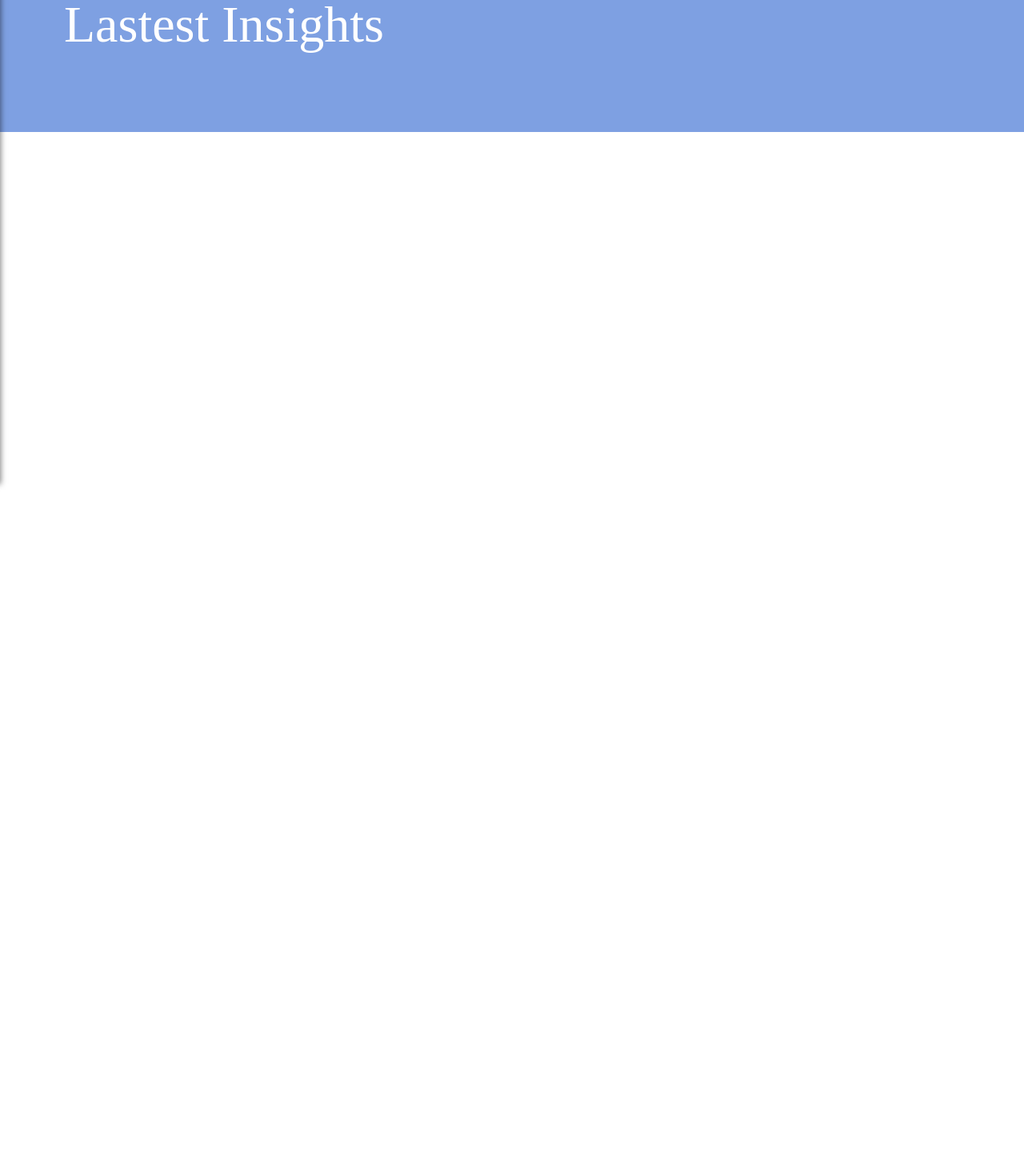
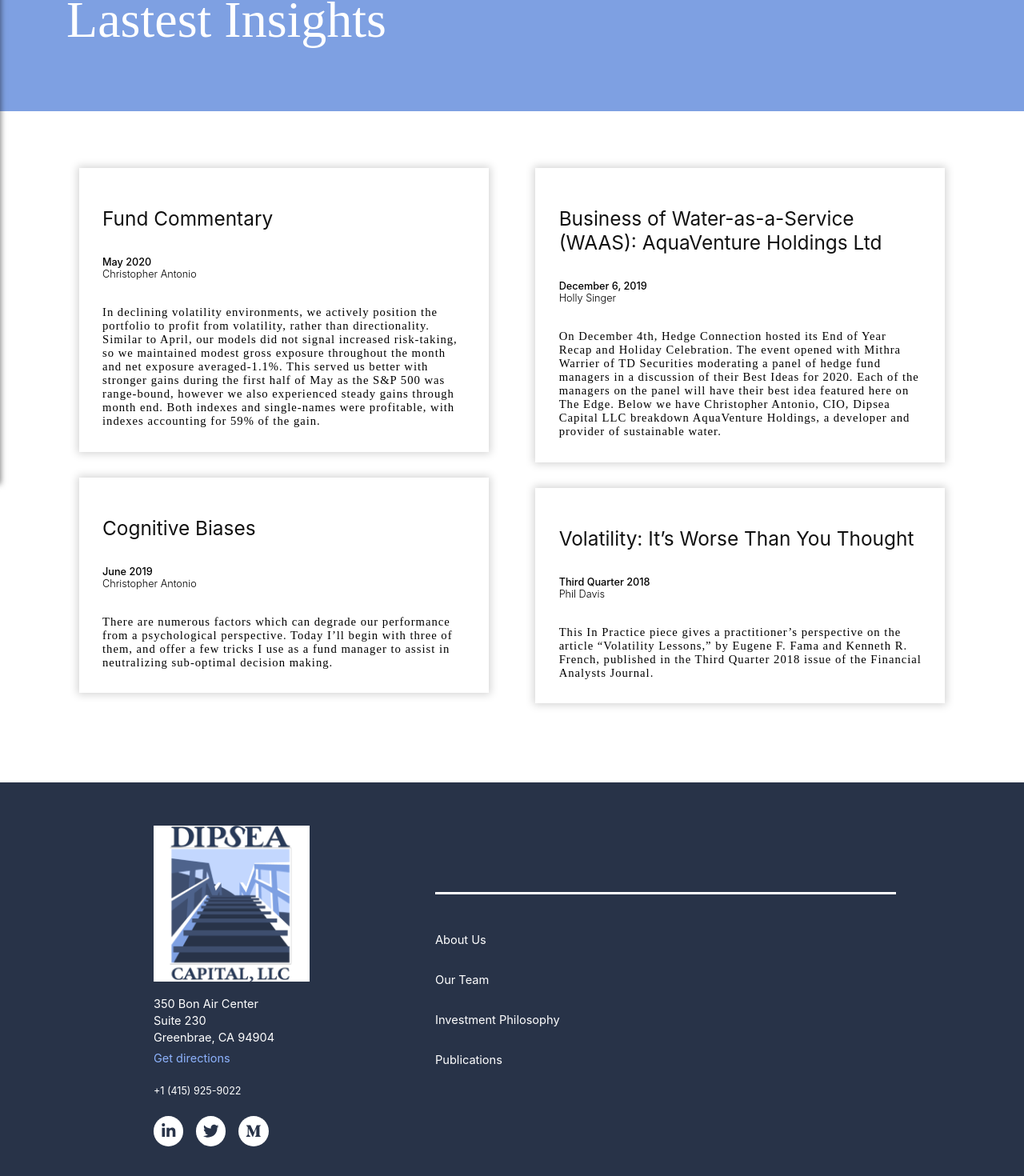
Before and after one commit to christopher-antonio/DipseaCapital-Main-Website, a Next.js app: page /publications in a window 1280 px wide. Shown: the part 195-1665 px from the top of the page at 80% size. Before the commit the page ends 800 px from the top, so only its background shows below. Built offline with nearby package versions, Linux system fonts and the light colour scheme.

Commit message:
compatible till ipad pro

```diff
--- a/components/PhilosophyPage/List.js
+++ b/components/PhilosophyPage/List.js
@@ -9,14 +9,14 @@
                 {
                     `
                     .list h4 {
-                        font-size: 30px;
+                        font-size: calc(100vw * 2 / 131 + 5px);
                         font-family: 'Prata', serif;
                         margin: 1rem 0;
                     }
 
                     .about-1 {
-                        font-size: 19px;
-                        line-height: 45px;
+                        font-size: calc(100vw * 19 / 1310 + 0px);
+                        line-height: calc(100vw * 8 / 262 + 0px);
                         font-weight: 300;
                     }
                     `
--- /dev/null
+++ b/components/PublicationPage/Card.js
@@ -0,0 +1,64 @@
+const Card = ( props ) => {
+
+    const goTo = () => {
+        window.open( props.content.link );
+    };
+
+    return (
+        <React.Fragment>
+            <div className='card' data-aos='fade-up' data-aos-delay={ props.delay }>
+                <div className='head' onClick={ goTo }>{ props.content.head }</div>
+                <div className='date'>{ props.content.date }</div>
+                <div className='author'>{ props.content.author }</div>
+                <div className='desc'>{ props.content.desc }</div>
+            </div>
+            <style jsx>
+                {
+                    `
+                    .card {
+                        width: 100%;
+                        height: auto;
+                        box-shadow: 0 0 10px 2px lightgrey;
+                        margin: 2rem 0;
+                    }
+
+                    .head {
+                        font-size: calc(100vw * 5 / 262 + 0px);
+                        padding: 3rem calc(100vw * 3 / 131 + 0px) 2rem calc(100vw * 3 / 131 + 0px);
+                        color: #111111;
+                        cursor: pointer;
+                        transition: 0.2s ease-in-out;
+                    }
+
+                    .head:hover {
+                        color: #4E638C;
+                    }
+
+                    .date {
+                        font-size: calc(100vw * 13 / 1310 + 0px);
+                        font-weight: 500;
+                        padding: 0 calc(100vw * 3 / 131 + 0px) 0 calc(100vw * 3 / 131 + 0px);
+                    }
+
+                    .author {
+                        font-size: calc(100vw * 13 / 1310 + 0px);
+                        font-weight: 300;
+                        padding: 0 calc(100vw * 3 / 131 + 0px) 2rem calc(100vw * 3 / 131 + 0px);
+                    }
+
+                    .desc {
+                        font-size: calc(100vw * 3 / 262 + 0px);
+                        font-weight: 400;
+                        padding: 0 calc(100vw * 3 / 131 + 0px) calc(100vw * 3 / 131 + 0px) calc(100vw * 3 / 131 + 0px);
+                        font-family: 'Prata',serif;
+                        letter-spacing: 1px;
+                        color: #000;
+                    }
+                    `
+                }
+            </style>
+        </React.Fragment>
+    );
+};
+
+export default Card;
--- a/pages/index.js
+++ b/pages/index.js
@@ -56,7 +56,7 @@
             </ul>
           </div>
         </div>
-        <div data-aos='fade-up'><Footer /></div>
+        <Footer />
       </main>
 
       <style jsx>{
--- a/pages/publications.js
+++ b/pages/publications.js
@@ -4,6 +4,7 @@
 import PageHeading from '../shared/PageHeading';
 import Aos from 'aos';
 import Footer from '../shared/Footer';
+import Card from '../components/PublicationPage/Card';
 
 const publications = () => {
 
@@ -16,6 +17,38 @@
         Aos.init( { duration: 1200 } );
     } );
 
+    const card1 = {
+        head: 'Volatility: It’s Worse Than You Thought',
+        date: 'Third Quarter 2018',
+        author: 'Phil Davis',
+        desc: 'This In Practice piece gives a practitioner’s perspective on the article “Volatility Lessons,” by Eugene F. Fama and Kenneth R. French, published in the Third Quarter 2018 issue of the Financial Analysts Journal.',
+        link: 'https://www.cfainstitute.org/research/financial-analysts-journal/2018/ip-v3-n1-12-volatility-worse-than-thought'
+    };
+
+    const card2 = {
+        head: 'Business of Water-as-a-Service (WAAS): AquaVenture Holdings Ltd',
+        date: 'December 6, 2019',
+        author: 'Holly Singer',
+        desc: 'On December 4th, Hedge Connection hosted its End of Year Recap and Holiday Celebration. The event opened with Mithra Warrier of TD Securities moderating a panel of hedge fund managers in a discussion of their Best Ideas for 2020.  Each of the managers on the panel will have their best idea featured here on The Edge. Below we have Christopher Antonio, CIO, Dipsea Capital LLC breakdown AquaVenture Holdings, a developer and provider of sustainable water.',
+        link: 'https://hedgeconnection.com/blog/?p=11336'
+    };
+
+    const card3 = {
+        head: 'Cognitive Biases',
+        date: 'June 2019',
+        author: 'Christopher Antonio',
+        desc: 'There are numerous factors which can degrade our performance from a psychological perspective. Today I’ll begin with three of them, and offer a few tricks I use as a fund manager to assist in neutralizing sub-optimal decision making.',
+        link: ''
+    };
+
+    const card4 = {
+        head: 'Fund Commentary',
+        date: 'May 2020',
+        author: 'Christopher Antonio',
+        desc: 'In declining volatility environments, we actively position the portfolio to profit from volatility, rather than directionality. Similar to April, our models did not signal increased risk-taking, so we maintained modest gross exposure throughout the month and net exposure averaged-1.1%. This served us better with stronger gains during the first half of May as the S&P 500 was range-bound, however we also experienced steady gains through month end. Both indexes and single-names were profitable, with indexes accounting for 59% of the gain.',
+        link: 'https://www.dropbox.com/s/bp63ul531swl33o/Dipsea%20Capital%20LP%20May%202020%20investor%20letter.pdf?dl=0'
+    };
+
     return (
         <div className="container">
             <Head>
@@ -25,10 +58,36 @@
             </Head>
             <main>
                 <PageHeading head={ headDetail } />
+                <div className='main-sub'>
+                    <div className='sub-left'>
+                        <Card content={ card4 } delay={ 0 } />
+                        <Card content={ card3 } delay={ 0 } />
+                    </div>
+                    <div className='sub-right'>
+                        <Card content={ card2 } delay={ 200 } />
+                        <Card content={ card1 } delay={ 200 } />
+                    </div>
+                </div>
             </main>
+            <Footer />
             <style jsx>
                 {
                     `
+                    .main-sub {
+                        height: 100vh;
+                        width: 100%;
+                        display: flex;
+                        align-items: flex-start;
+                        justify-content: center;
+                        margin-top: calc(100vw * 4 / 131 + 0px);
+                    }
+
+                    .sub-left, .sub-right {
+                        height: 80%;
+                        width: 40%;
+                        margin: 0 calc(100vw * 3 / 131 + 0px);
+                    }
+
                     `
                 }
             </style>
--- a/pages/team.js
+++ b/pages/team.js
@@ -68,7 +68,7 @@
                 </div>
 
             </main>
-            <div data-aos='fade-up'><Footer /></div>
+            <Footer />
             <style jsx>
                 {
                     `
@@ -108,7 +108,7 @@
                       .the-team {
                         background-image: linear-gradient(white, white, #e6e6e6);
                         background-repeat: no-repeat;
-                        height: 60vh;
+                        height: calc(100vw * 90 / 256 + 130px);
                         width: 100%;
                         display: flex;
                         flex-direction: column;
--- a/shared/Footer.js
+++ b/shared/Footer.js
@@ -1,7 +1,9 @@
 import Link from 'next/link';
 import { FaLinkedinIn, FaTwitter, FaMediumM } from 'react-icons/fa';
+import { useEffect } from 'react';
 
 const Footer = () => {
+
     const goTo = () => {
         window.open( 'https://www.google.com/maps/place/Dipsea+Capital/@37.9452467,-122.5241261,17z/data=!3m1!4b1!4m5!3m4!1s0x80859a446de34fc3:0xb0b6faf3b01150f5!8m2!3d37.9452467!4d-122.5219374' );
     };
@@ -10,7 +12,7 @@
         window.open('https://www.linkedin.com/company/dipsea-capital-llc/')
     }
     return (
-        <div className='footer'>
+        <div className='footer' data-aos='fade-up'>
             <div className='dipsea-side'>
                 <img src='/DipseaLogo.png' alt='dipsea logo' />
                 <div className='address'>
@@ -21,9 +23,9 @@
                 <div className='direction' onClick={ goTo }>Get directions</div>
                 <div className='number'>+1 (415) 925-9022</div>
                 <div className='icons'>
-                    <div className='linkedin' onClick={goLinkedIn}><FaLinkedinIn color="#283348" size={ 20 } /></div>
-                    <div className='twitter' onClick={goLinkedIn}><FaTwitter color="#283348" size={ 20 } /></div>
-                    <div className='medium' onClick={goLinkedIn}><FaMediumM color="#283348" size={ 20 } /></div>
+                    <div className='linkedin' onClick={goLinkedIn}><FaLinkedinIn color="#283348" size={ 'calc(100vw * 2 / 131 + 0px)' } /></div>
+                    <div className='twitter' onClick={goLinkedIn}><FaTwitter color="#283348" size={ 'calc(100vw * 2 / 131 + 0px)' } /></div>
+                    <div className='medium' onClick={goLinkedIn}><FaMediumM color="#283348" size={ 'calc(100vw * 2 / 131 + 0px)' } /></div>
                 </div>
             </div>
             <div className='pages-side'>
@@ -40,7 +42,7 @@
                 {
                     `
                     .footer {
-                        height: 520px;
+                        height: calc(100vw * 52 / 131 + 0px);
                         width: 100%;
                         background-color: #283348;
                         display: flex;
@@ -61,8 +63,8 @@
 
                     img {
                         background-color: white;
-                        height: 200px;
-                        width: 200px;
+                        height: calc(100vw * 20 / 131 + 0px);
+                        width: calc(100vw * 20 / 131 + 0px);
                     }
 
                     .address {
@@ -104,8 +106,8 @@
                     }
 
                     .linkedin, .twitter, .medium {
-                        height: 35px;
-                        width: 35px;
+                        height: calc(100vw * 7 / 262 + 3px);
+                        width: calc(100vw * 7 / 262 + 3px);
                         background-color: white;
                         display: flex;
                         justify-content: center;
--- a/shared/PageHeading.js
+++ b/shared/PageHeading.js
@@ -26,7 +26,7 @@
                 {
                     `
                     .page-header {
-                        height: 45vh;
+                        height: calc(100vw * 25 / 131 + 90px);
                         width: 100%;
                         background-color: #7EA0E2;
                     }
@@ -37,7 +37,8 @@
                     }
 
                     .subtitle {
-                        padding: 2rem 0 0 5rem;
+                        font-size: calc(100vw * 9 / 655 + 0px);
+                        padding: calc(100vw * 14 / 655 + 0px) 0 0 calc(100vw * 17 / 262 + 0px);
                         color: white;
                     }
 
@@ -50,7 +51,7 @@
                         font-family: 'Prata', serif;
                         color: white;
                         font-size: calc(100vw * 0.05 + 0px);
-                        padding: 1rem 0 0 5rem;
+                        padding: calc(100vw * 1 / 131 + 0px) 0 0 calc(100vw * 17 / 262 + 0px);
                     }
                     `
                 }
```
Also changed, not shown: components/TeamPage/Individual.js (+7 -6 lines), pages/about.js (+7 -7 lines), pages/philosophy.js (+6 -6 lines).
